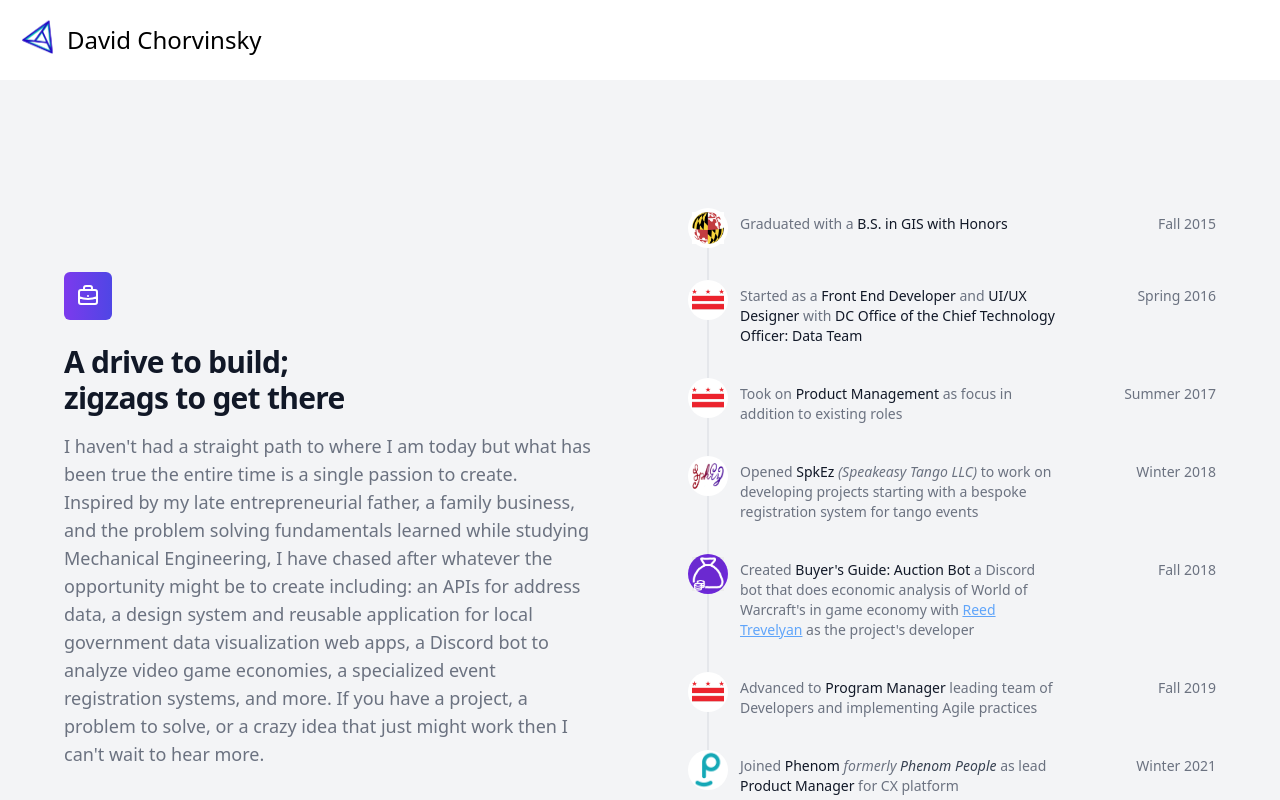
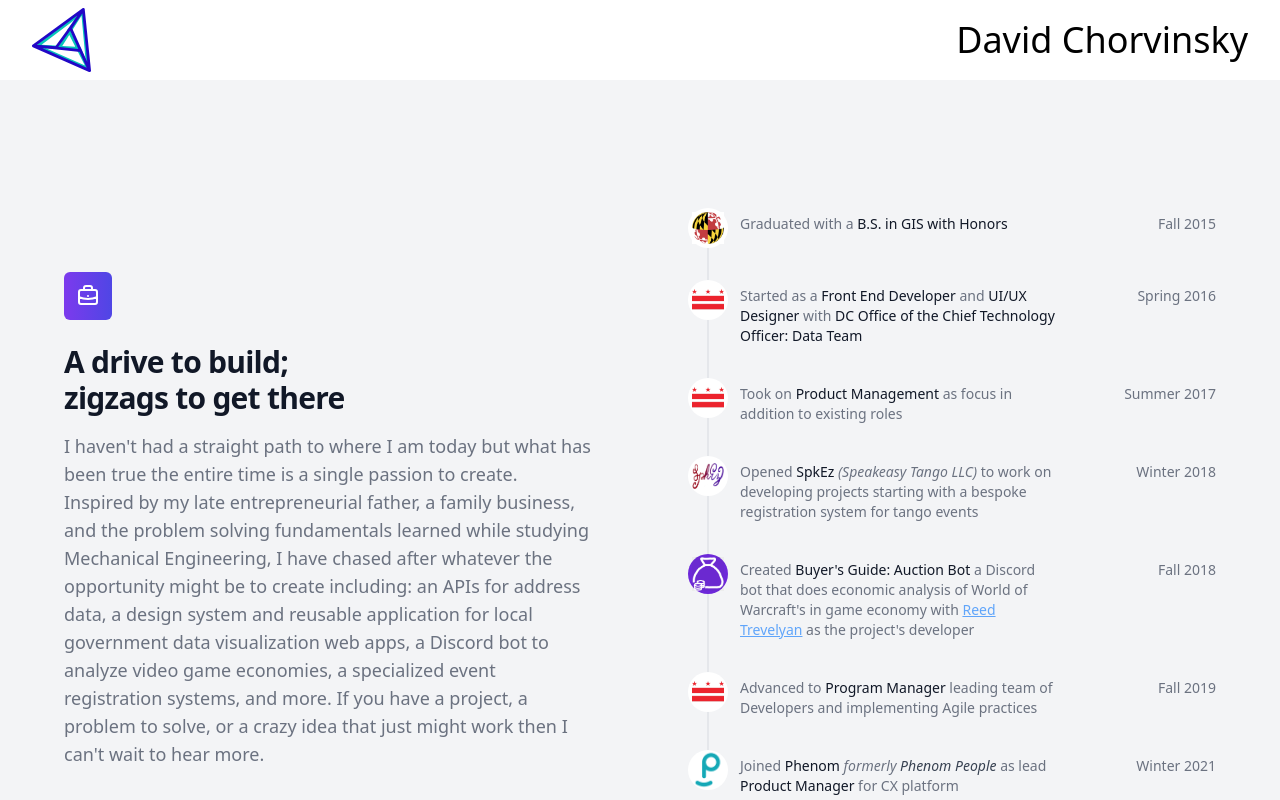
Before and after one commit to unlockedSound/website_2021, a React (Create React App) app: page / in a window 1280 px wide. Shown: the top 800 px of the page. Built offline with nearby package versions, Linux system fonts and the light colour scheme.

Commit message:
attempting to fix build issues

```diff
--- a/src/App.css
+++ b/src/App.css
@@ -1,38 +0,0 @@
-.App {
-  text-align: center;
-}
-
-.App-logo {
-  height: 40vmin;
-  pointer-events: none;
-}
-
-@media (prefers-reduced-motion: no-preference) {
-  .App-logo {
-    animation: App-logo-spin infinite 20s linear;
-  }
-}
-
-.App-header {
-  background-color: #282c34;
-  min-height: 100vh;
-  display: flex;
-  flex-direction: column;
-  align-items: center;
-  justify-content: center;
-  font-size: calc(10px + 2vmin);
-  color: white;
-}
-
-.App-link {
-  color: #61dafb;
-}
-
-@keyframes App-logo-spin {
-  from {
-    transform: rotate(0deg);
-  }
-  to {
-    transform: rotate(360deg);
-  }
-}
--- a/src/App.js
+++ b/src/App.js
@@ -9,12 +9,12 @@
             <header>
                 <div class="relative bg-white">
                     <div
-                        class="flex justify-between items-center max-w-7xl mx-auto px-4 py-6 sm:px-6 md:justify-start md:space-x-10 lg:px-8">
-                        <div class="flex justify-start lg:w-0 lg:flex-1">
-                            <img class="h-16 -m-2.5 w-auto sm:h-10"
-                                 src="logo@3x.png"
+                        class="max-w-7xl mx-auto px-4 py-2 sm:px-6 md:justify-start md:space-x-10 lg:px-8">
+                        <div class="flex sm:justify-between justify-start">
+                            <img class="h-10 w-auto sm:h-16"
+                                 src="logo_2.svg"
                                  alt=""/>
-                            <div class="pl-3 text-2xl">
+                            <div class="pl-3 text-2xl sm:text-4xl my-auto ">
                                 David Chorvinsky
                             </div>
                         </div>
```
